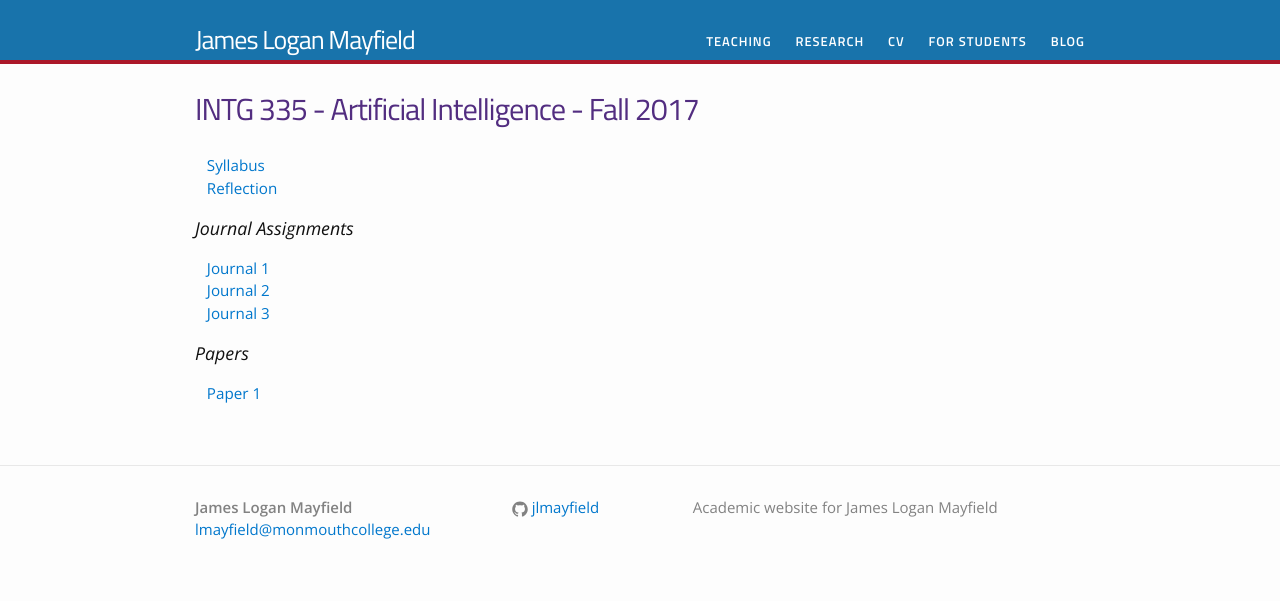
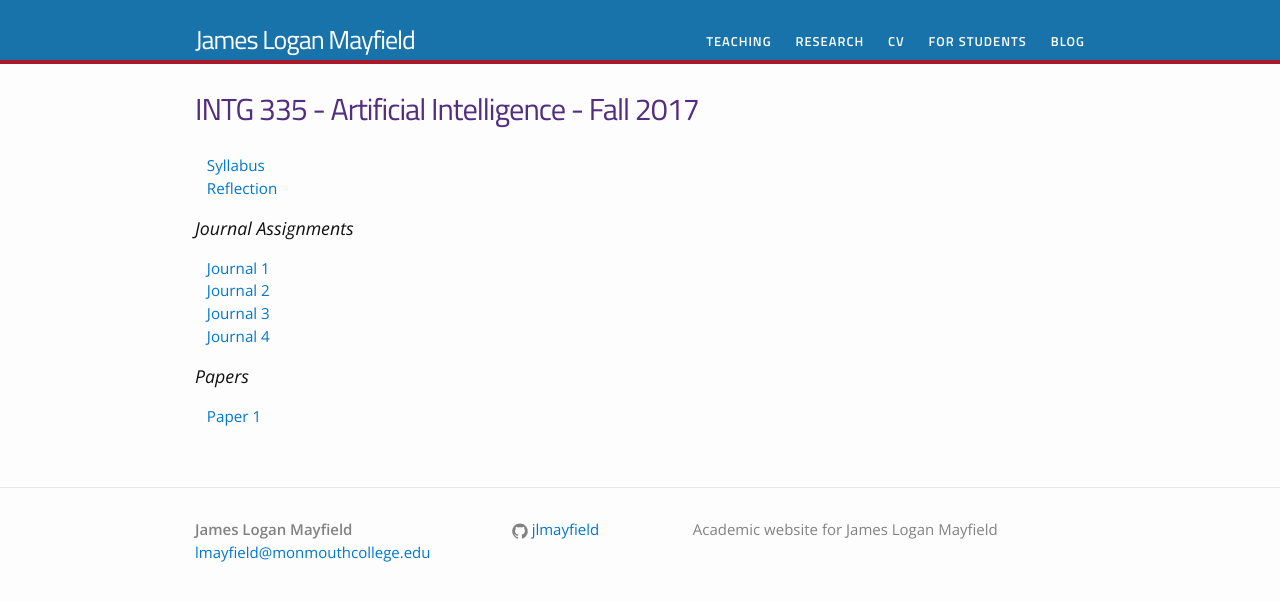
Before and after one commit to jlmayfield/jlmayfield.github.io, a Jekyll site: the page built from teaching/intg335.md, in a window 1280 px wide. Shown: the top 601 px of the page. Built offline with Jekyll 4.4.1, drawn with Linux system fonts in a browser that asks for light colours.

Commit message:
fa17. added journal 4 for intg335

```diff
--- a/teaching/intg335.md
+++ b/teaching/intg335.md
@@ -13,6 +13,7 @@ permalink: /teaching/INTG335/
 &nbsp;&nbsp;&nbsp;[Journal 1](/teaching/INTG335/journals/intg335-journal1.pdf)
 &nbsp;&nbsp;&nbsp;[Journal 2](/teaching/INTG335/journals/intg335-journal2.pdf)
 &nbsp;&nbsp;&nbsp;[Journal 3](/teaching/INTG335/journals/intg335-journal3.pdf)
+&nbsp;&nbsp;&nbsp;[Journal 4](/teaching/INTG335/journals/intg335-journal4.pdf)
 
 
 ### Papers
```
Also changed, not shown: 1 other file.
